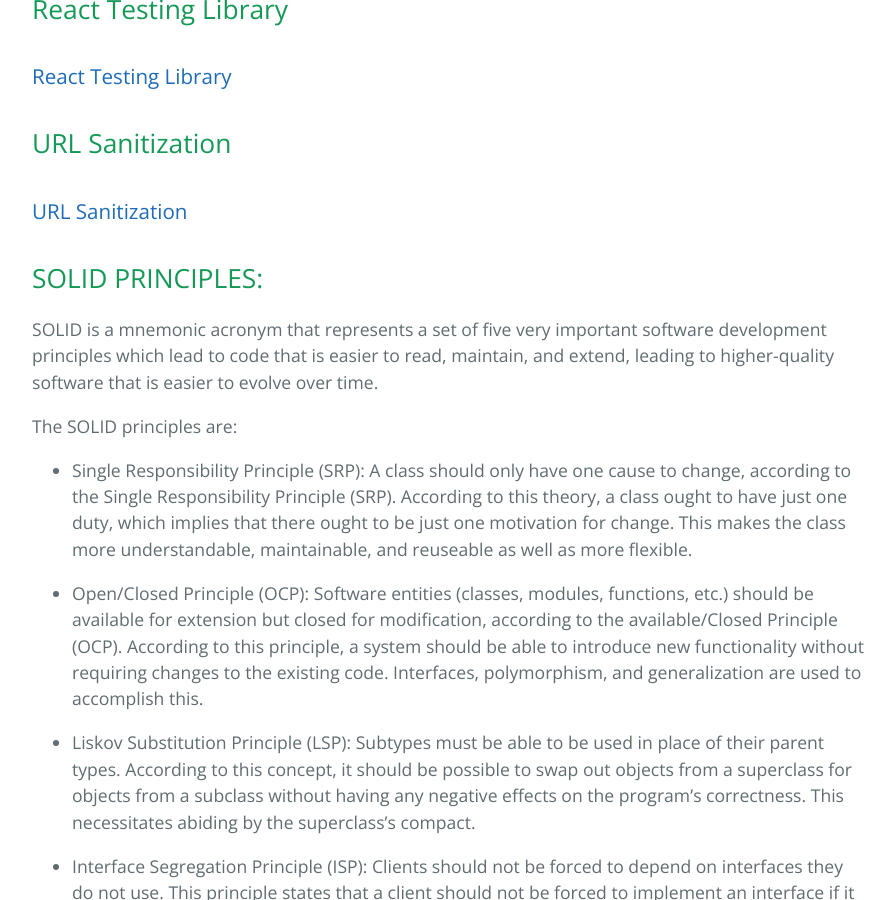
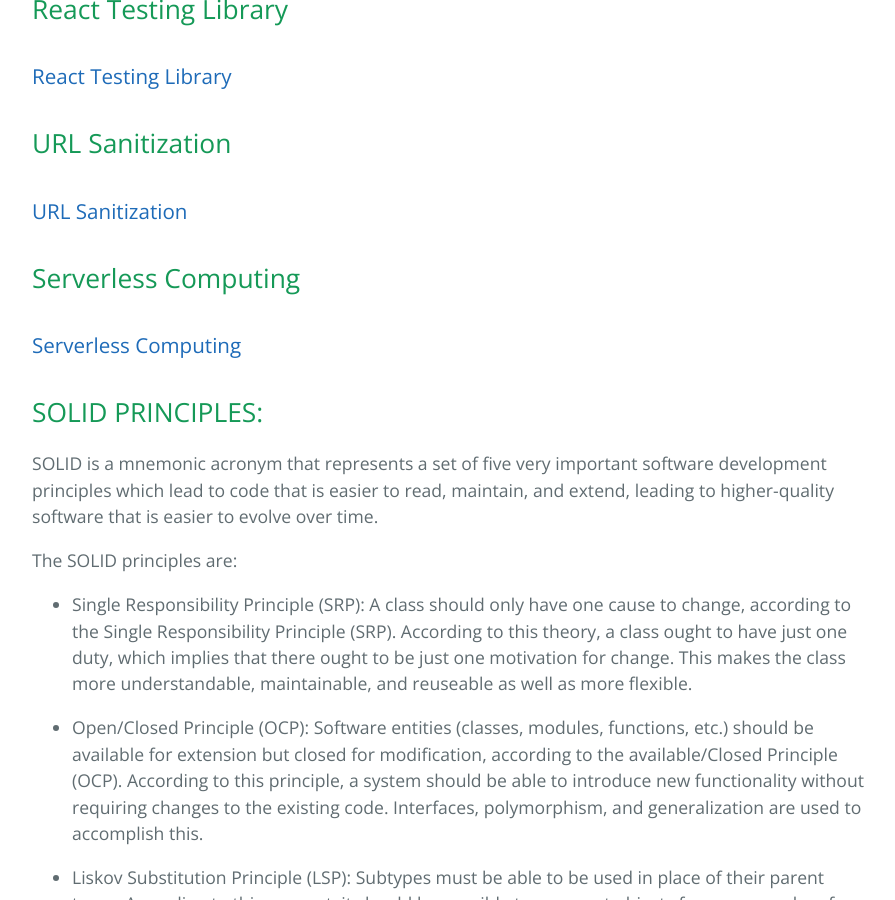
Before and after one commit to learning-software-engineering/learning-software-engineering.github.io, a Jekyll site: the page built from Topics/Development_Process.md, in a window 1280 px wide and 900 px high, scrolled down 1332 px. Shown: the whole window, without its empty margins (192-1087 px from the left). Built offline with Jekyll 4.4.1, drawn with Linux system fonts in a browser that asks for light colours; our own code applies the rules of GitHub Pages for plain Markdown files.

Commit message:
add page to Development Process

```diff
--- a/Topics/Development_Process.md
+++ b/Topics/Development_Process.md
@@ -36,6 +36,10 @@
 ## URL Sanitization
 
 ### [URL Sanitization](./Development_Process/URL_Sanitization.md)
+
+## Serverless Computing
+
+### [Serverless Computing](./Development_Process/Serverless_AWS_Lambda.md)
 
 ## SOLID PRINCIPLES:
 
```
